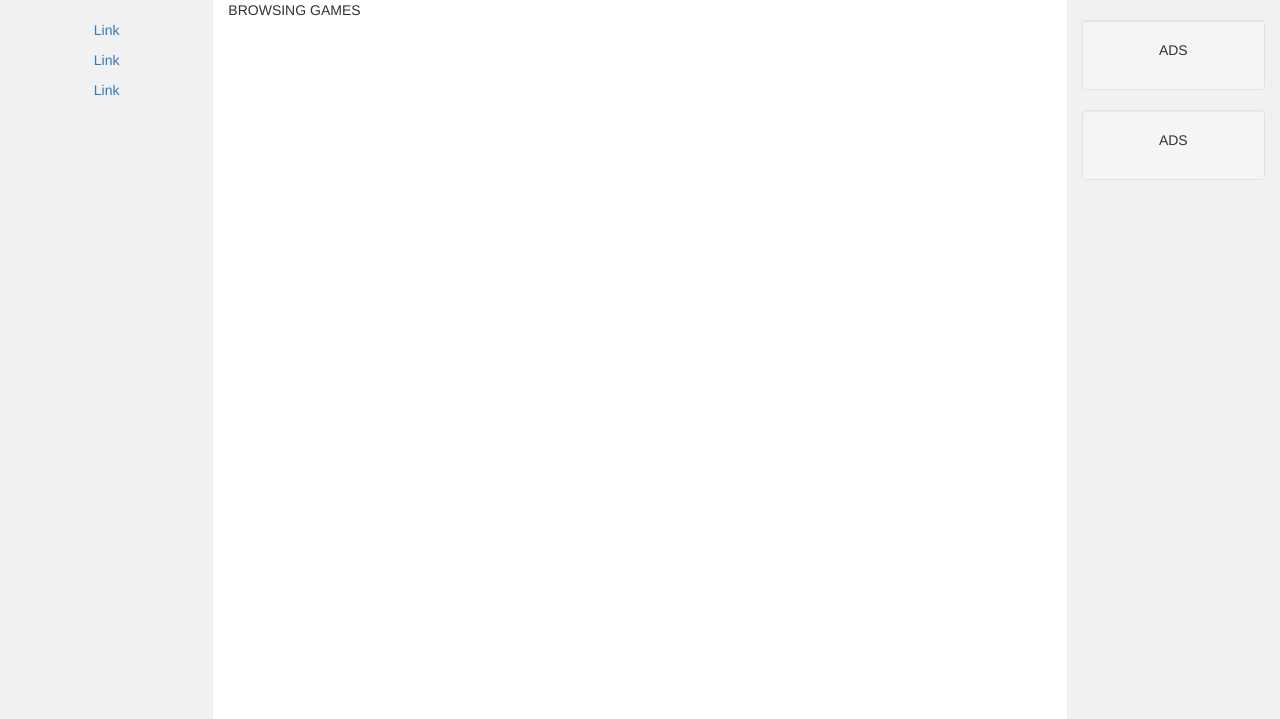
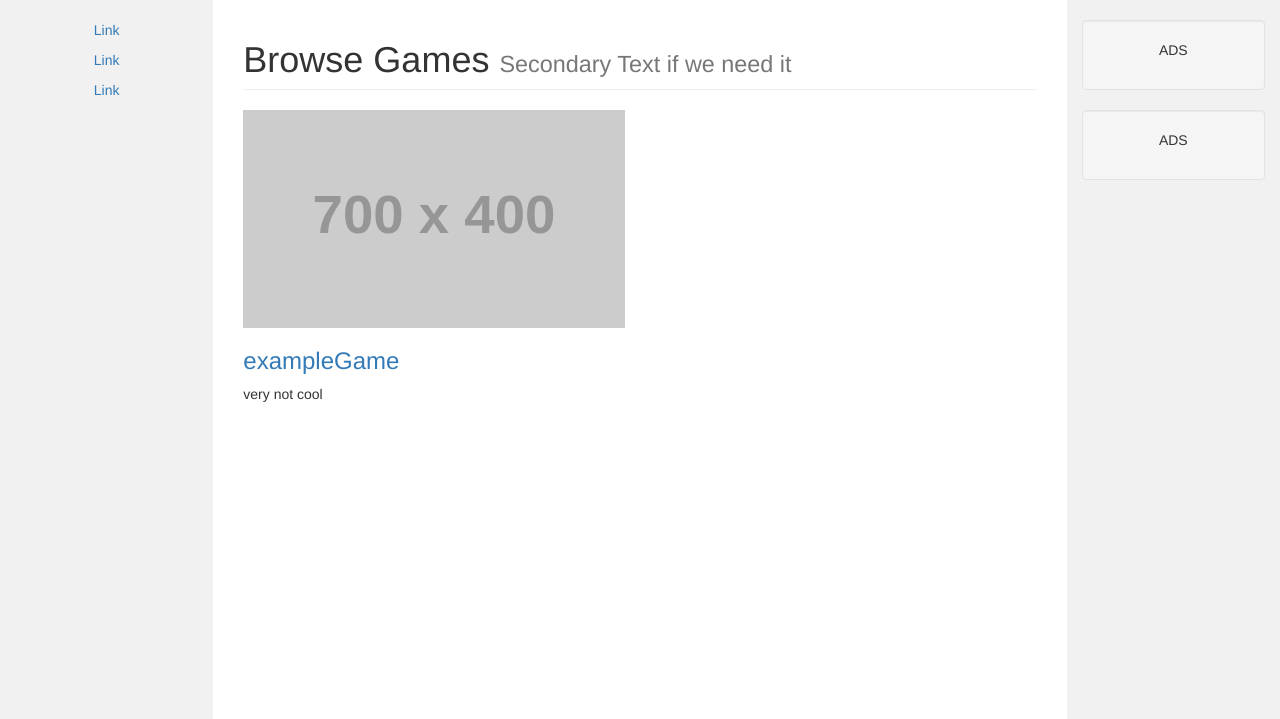
Before and after one commit to SakshyamPanda/JavaScript-Games-Store, a Django app: page /browseGames/ in a window 1280 px wide. Shown: the part 52-771 px from the top of the page. Run offline with Django 3.2, Linux system fonts and the light colour scheme; data comes from the database, SQL or seed files in the repository; both versions use the stored data as it was after the commit; grey boxes labelled with a size stand in for pictures from a placeholder-image service; some libraries are stand-ins or nearby versions.

Commit message:
cleaned urls.py and views.py, added browse games view

```diff
--- a/awsomeProject/awsomeProject/templates/browseGames.html
+++ b/awsomeProject/awsomeProject/templates/browseGames.html
@@ -2,6 +2,23 @@
 
 {% block main %}
 
-BROWSING GAMES
+<div class="col-lg-12">
+                <h1 class="page-header"> Browse Games
+                    <small>Secondary Text if we need it</small>
+                </h1>
+</div>
+{% for game in games %}
 
+<div class="col-md-6 portfolio-item">
+               <a href={% url "game" game.name %}>
+                  <!-- Source of the picture should be implemented from db -->
+                   <img class="img-responsive" src="http://placehold.it/700x400" alt="">
+               </a>
+               <h3>
+                   <a href={% url "game" game.name %}> {{game.name}}</a>
+               </h3>
+               <p> {{game.description}}</p>
+</div>
+
+{% endfor %}
 {% endblock %}
--- a/awsomeProject/awsomeProject/urls.py
+++ b/awsomeProject/awsomeProject/urls.py
@@ -31,5 +31,4 @@ urlpatterns = [
     url(r'^game/[0-9a-zA-Z]+/loadGame/$', views.loadGame, name='loadGame'),
     url(r'^game/([0-9a-zA-Z]+)/buyGame/$', views.buyGame, name='buyGame'),
     url(r'^browseGames/$', views.browseGames, name='browseGames'),
-    url(r'^addGame/([0-9a-zA-Z]+)/$', views.addGame, name='addGame'),
 ]
--- a/awsomeProject/awsomeProject/views.py
+++ b/awsomeProject/awsomeProject/views.py
@@ -22,7 +22,8 @@ def index(request):
 
 #TODO: Implement
 def browseGames(request):
-    return render(request, "browseGames.html", {})
+    games = Game.objects.all()
+    return render(request, "browseGames.html", {"games" : games })
 
 #TODO: implement
 @login_required
@@ -137,31 +138,3 @@ def register_success(request):
     return render(request,
     'registration/success.html', {}
     )
-#Incomplete, ignore
-@csrf_protect
-def login(request):
-    if request.method == 'POST':
-        pass
-
-
-
-
-
-
-
-
-
-
-
-
-
-
-
-
-
-
-#FOR TESTING PURPOSES
-def addGame(request, game_name):
-    game = Game(name=game_name, url="http://webcourse.cs.hut.fi/example_game.html")
-    game.save()
-    return render(request, "index.html", {"title" : Product.objects.values('title').filter(pk=1)[0]['title']})
```
Also changed, not shown: awsomeProject/db.sqlite3.
